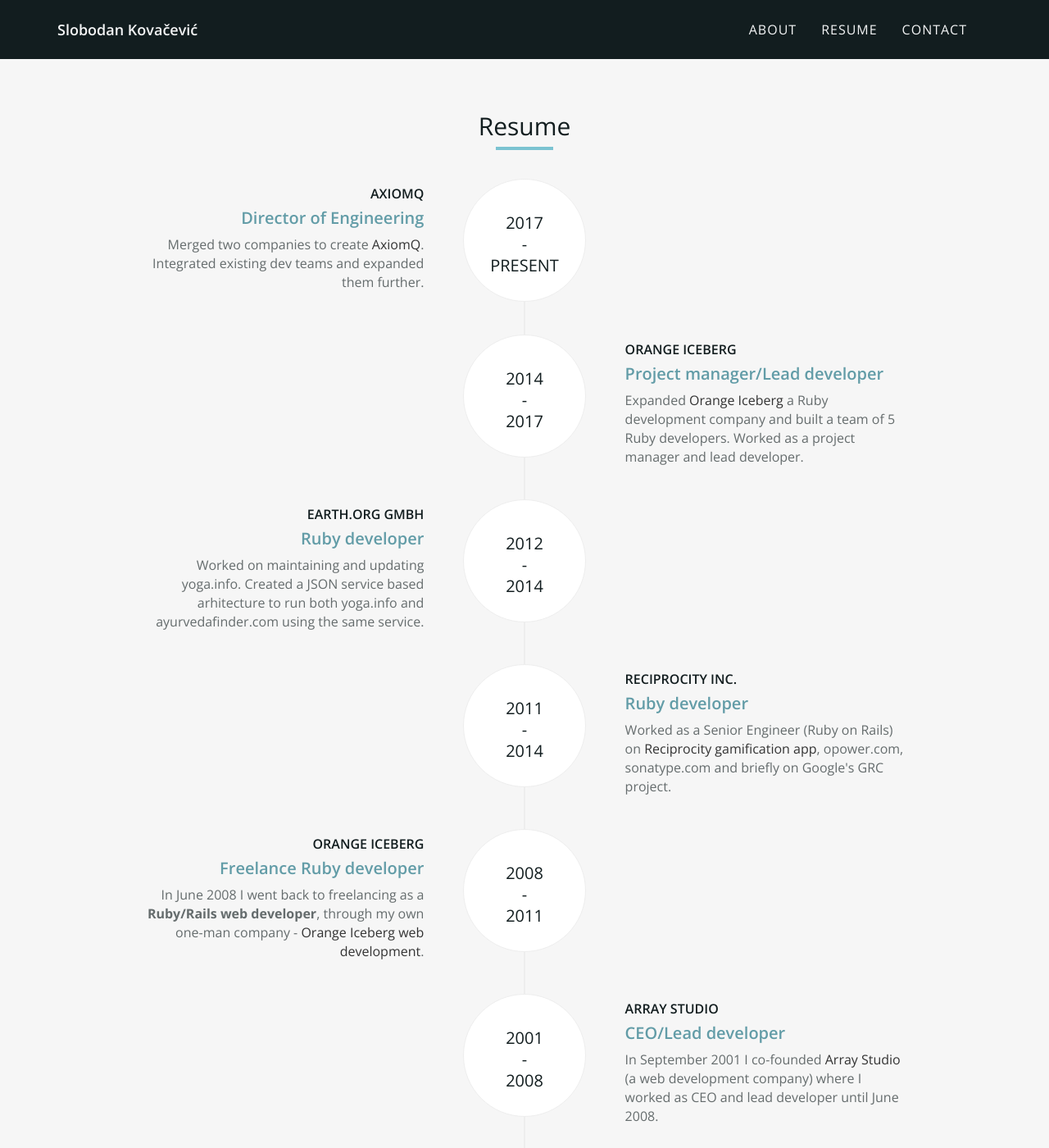
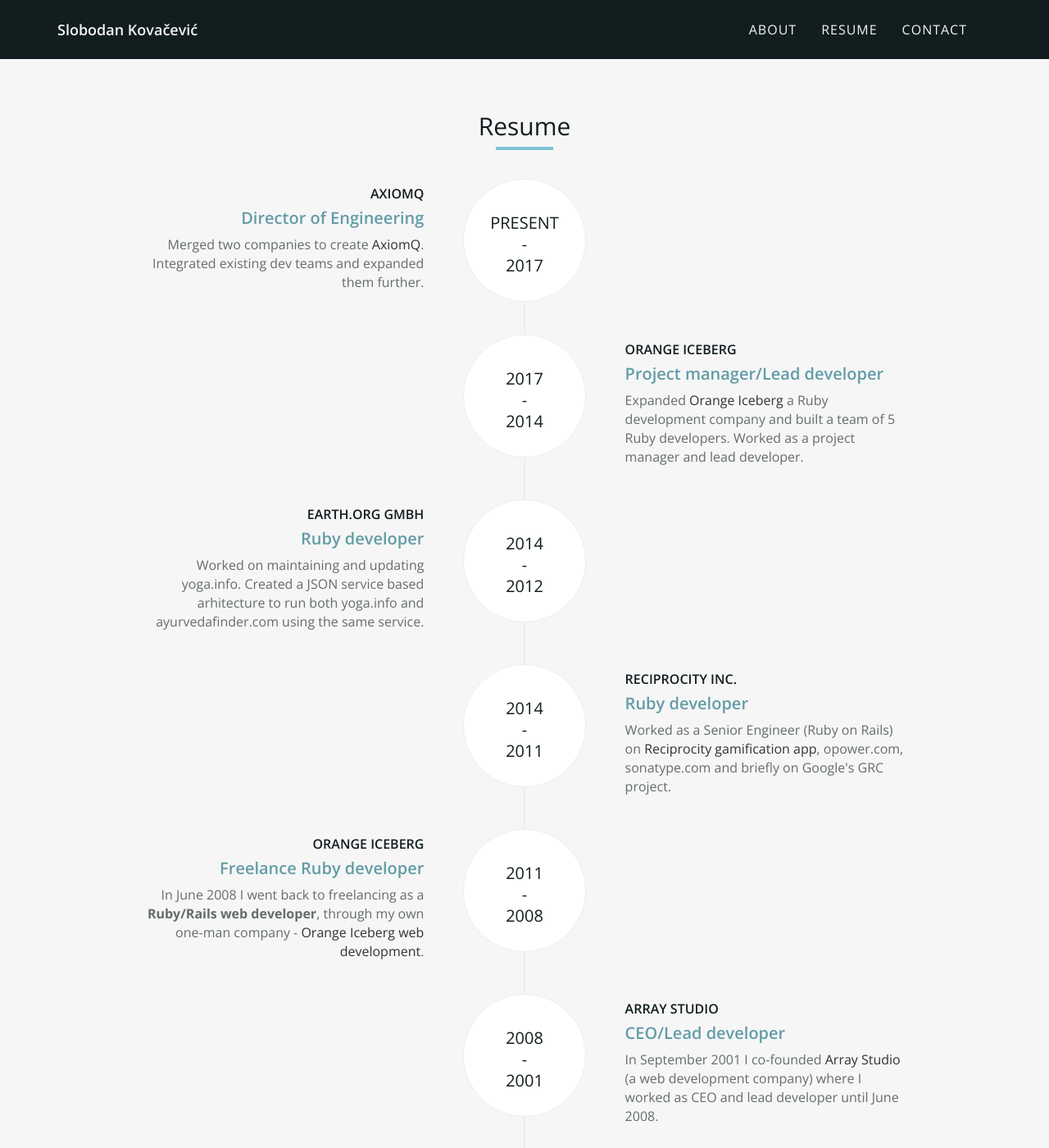
Before and after one commit to basti/slobodankovacevic.com, a Jekyll site: the page built from index.html, in a window 1280 px wide and 1400 px high, scrolled down 516 px. Shown: the whole window at 82% size. Built offline with Jekyll 4.4.1, drawn with Linux system fonts in a browser that asks for light colours.

Commit message:
Reverse start and end year

```diff
--- a/index.html
+++ b/index.html
@@ -203,9 +203,9 @@
           <li{% cycle '', ' class="timeline-inverted"' %}>
             <div class="timeline-image">
               <h4>
+                {{ resume_item["end_year"] }}
+                <br>-<br>
                 {{ resume_item["start_year"] }}
-                <br>-<br>
-                {{ resume_item["end_year"] }}
               </h4>
             </div>
             <div class="timeline-panel">
```
